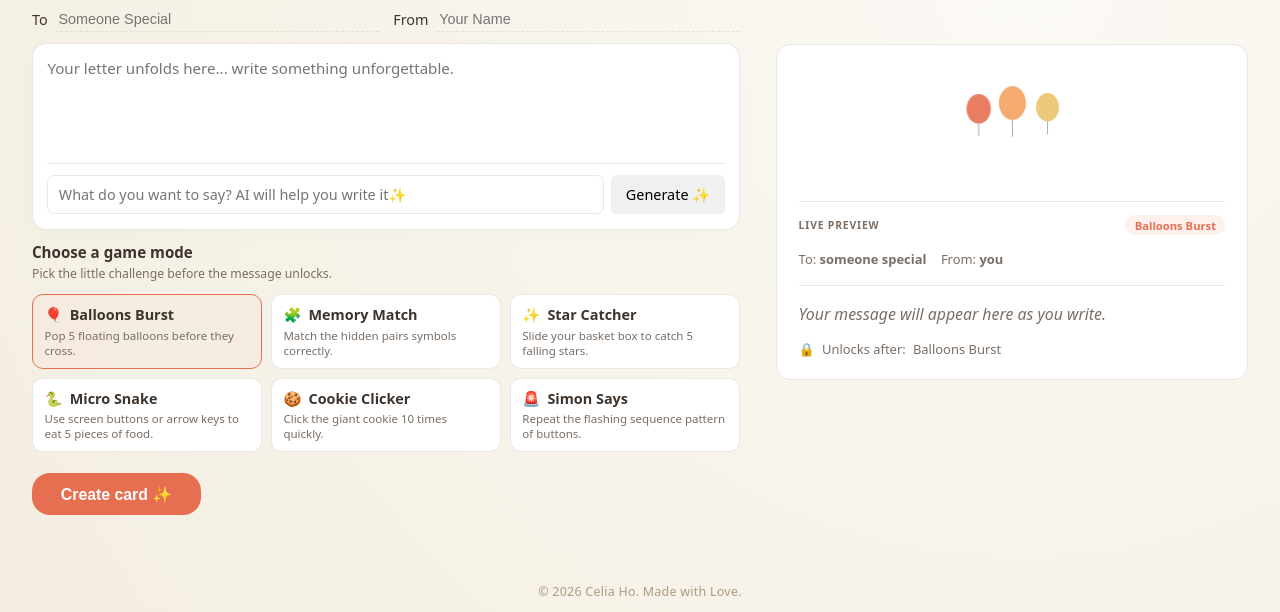
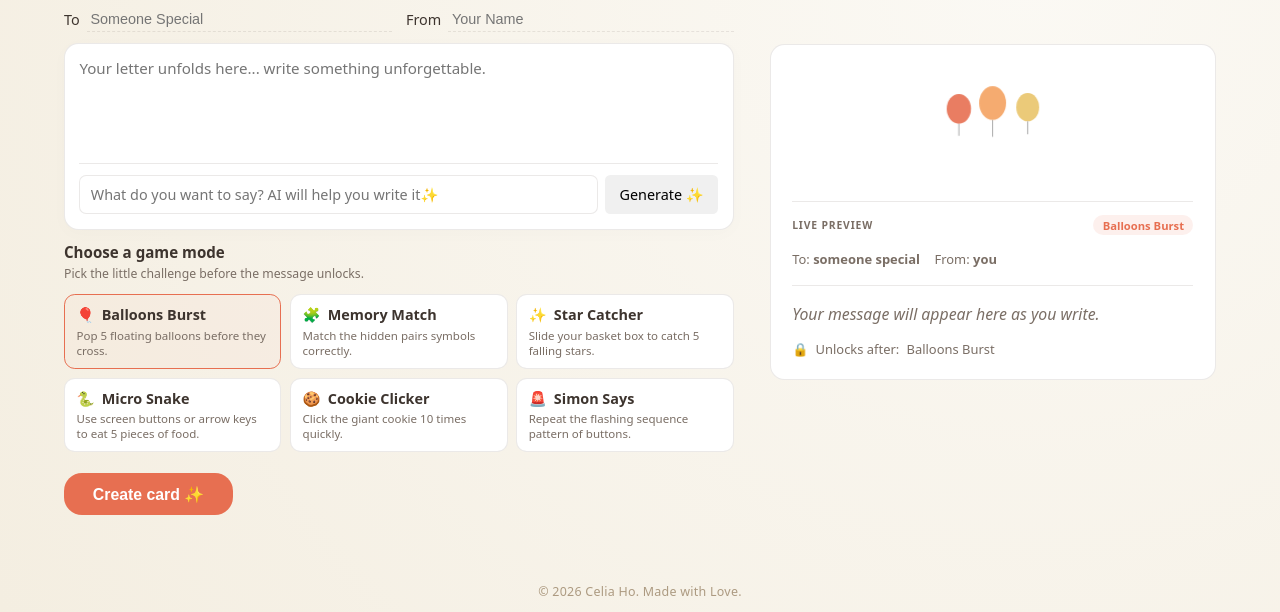
Before and after one commit to ChickChickk/personalized-card, a website: page index.html in a window 1280 px wide. Shown: the part 188-800 px from the top of the page. Drawn offline with Linux system fonts and the light colour scheme; a web font is replaced by a local one.

Commit message:
Add responsive side gutters so content isn't tight against the edges
Replace the fixed 2rem horizontal body padding with clamp(2rem, 5vw, 5rem)
so the builder has comfortable, screen-width-aware margins instead of
running edge-to-edge on laptop screens. Still fits without scrolling at all
tested sizes.

```diff
--- a/style.css
+++ b/style.css
@@ -71,7 +71,8 @@ body {
   color: var(--text-dark-brown);
   font-family: var(--font-sans);
   min-height: 100vh;
-  padding: 1.25rem 2rem;
+  /* Responsive side gutters so the content isn't tight against the edges. */
+  padding: 1.25rem clamp(2rem, 5vw, 5rem);
 }
 
 .app-container {
```
